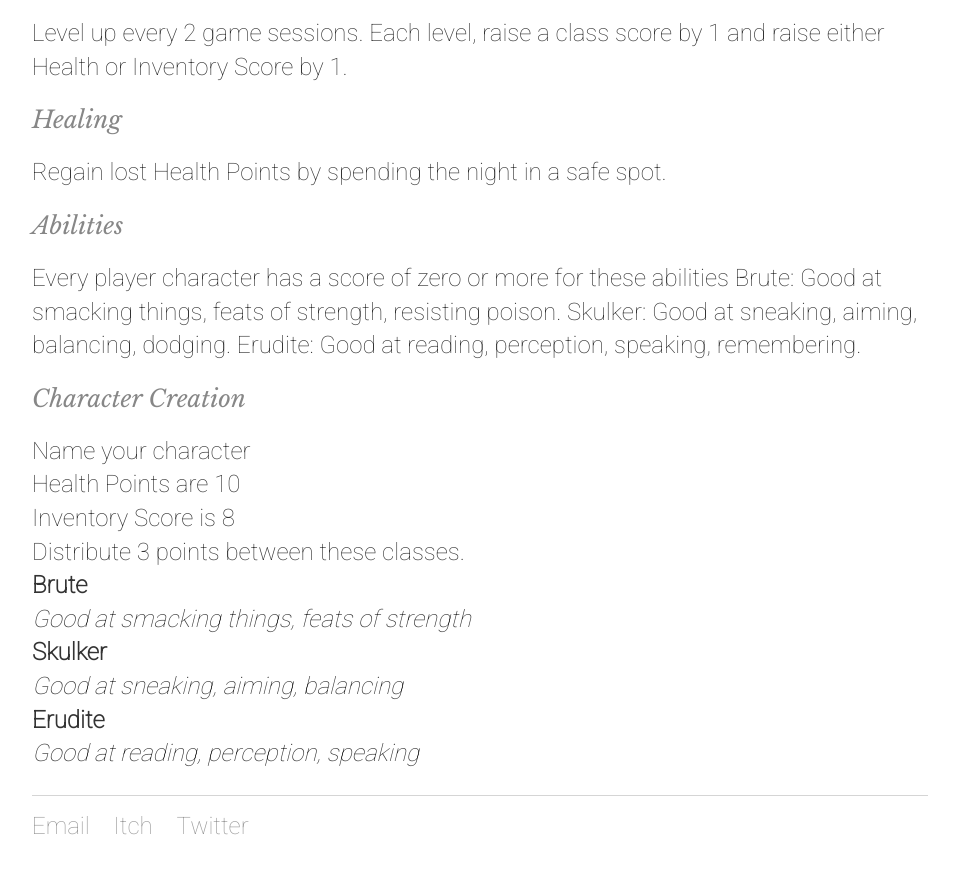
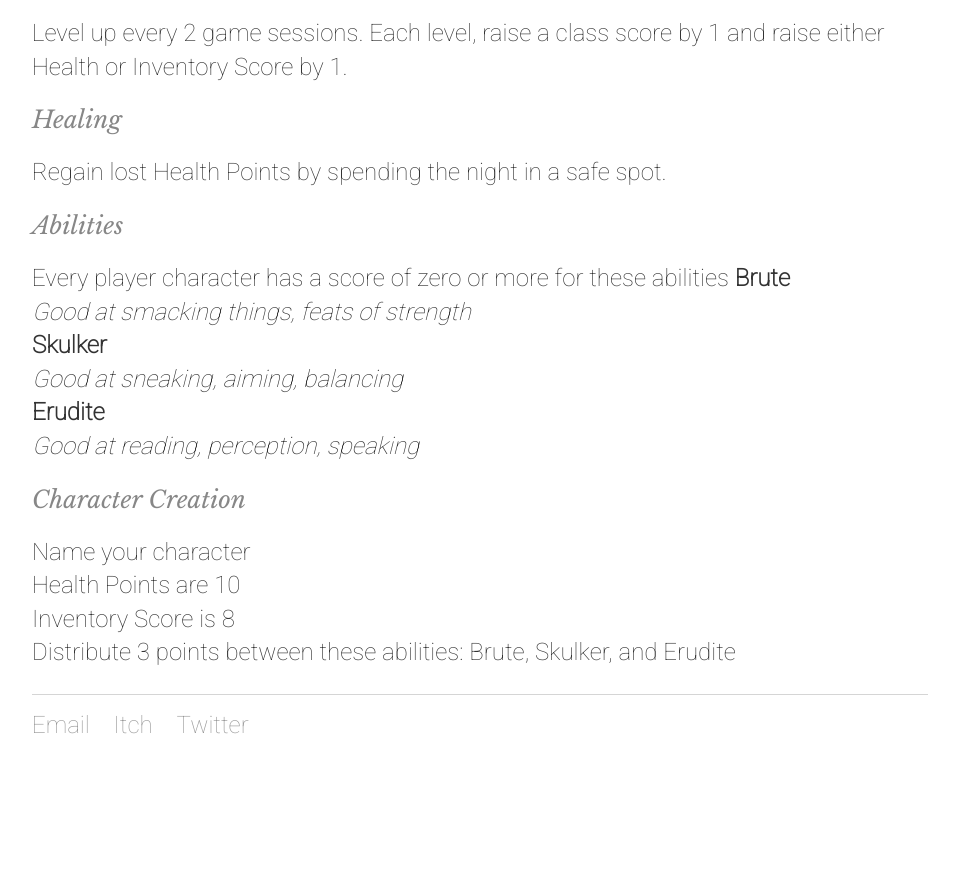
Before and after one commit to NateHPS/TunnelGoons, a Jekyll site: the page built from srd.html, in a window 1280 px wide and 900 px high, scrolled down 1332 px. Shown: the top 874 px of the window, without its empty margins (160-1119 px from the left). Built offline with Jekyll 4.4.1, drawn with Linux system fonts in a browser that asks for light colours; after the commit the page ends 2131 px from its top, so only the background shows below that.

Commit message:
Update srd.html

```diff
--- a/srd.html
+++ b/srd.html
@@ -9,6 +9,7 @@ title: System Reference Document
 describes the world to players who
 then describe how their characters act
 in the world.</p>
+
 <h3>Action Roll</h3>
 <p>When an action’s success is uncertain,
 a player rolls 2d6 and adds the score
@@ -16,8 +17,10 @@ from the relevant ability and a point for
 any relevant items. If the total is equal
 or greater than the action’s Difficulty
 Score (DS) it is successful.</p>
+
 <h3>Difficulty Scores Guidelines</h3>
 <p>Easy: 8 Moderate: 10 Hard: 12</p>
+
 <h3>Dangerous Actions</h3>
 <p>If an action has a risk of danger,
 the difference between the roll and
@@ -36,19 +39,23 @@ their Health Points, so now the Robo
 Mantis’s Difficulty Score is 8. If the roll
 was 8 then the Player Character would
 have lost 2 health.</p>
+
 <h3>Inventory</h3>
 <p>Your Inventory Score is how many
 items you can carry comfortably.
 For each item that exceeds your
 Inventory Score subtract 1 from any
 Brute or Skulker Rolls.</p>
+
 <h3>Death</h3>
 <p>When a character’s Health Points reach
 zero, they die.</p>
+
 <h3>Advancement</h3>
 <p>Level up every 2 game sessions. Each
 level, raise a class score by 1 and raise
 either Health or Inventory Score by 1.</p>
+
 <h3>Healing</h3>
 <p>Regain lost Health Points by spending
 the night in a safe spot.</p>
@@ -56,24 +63,19 @@ the night in a safe spot.</p>
 <h3>Abilities</h3>
 <p>Every player character has a score of
 zero or more for these abilities
-Brute: Good at smacking things, feats
-of strength, resisting poison.
-Skulker: Good at sneaking, aiming,
-balancing, dodging.
-Erudite: Good at reading, perception,
-speaking, remembering.</p>
+<b>Brute</b><br>
+<i>Good at smacking things, feats of strength</i><br>
+<b>Skulker</b><br>
+<i>Good at sneaking, aiming, balancing</i><br>
+<b>Erudite</b><br>
+<i>Good at reading, perception, speaking</i>
+</p>
 
 <h3>Character Creation</h3>
 	<p>
 Name your character<br>
 Health Points are 10<br>
 Inventory Score is 8<br>
-Distribute 3 points between these classes.<br>
-<b>Brute</b><br>
-<i>Good at smacking things, feats of strength</i><br>
-<b>Skulker</b><br>
-<i>Good at sneaking, aiming, balancing</i><br>
-<b>Erudite</b><br>
-<i>Good at reading, perception, speaking</i><br>
+Distribute 3 points between these abilities: Brute, Skulker, and Erudite
 	</p>
 </div><!-- /.blurb -->
```
